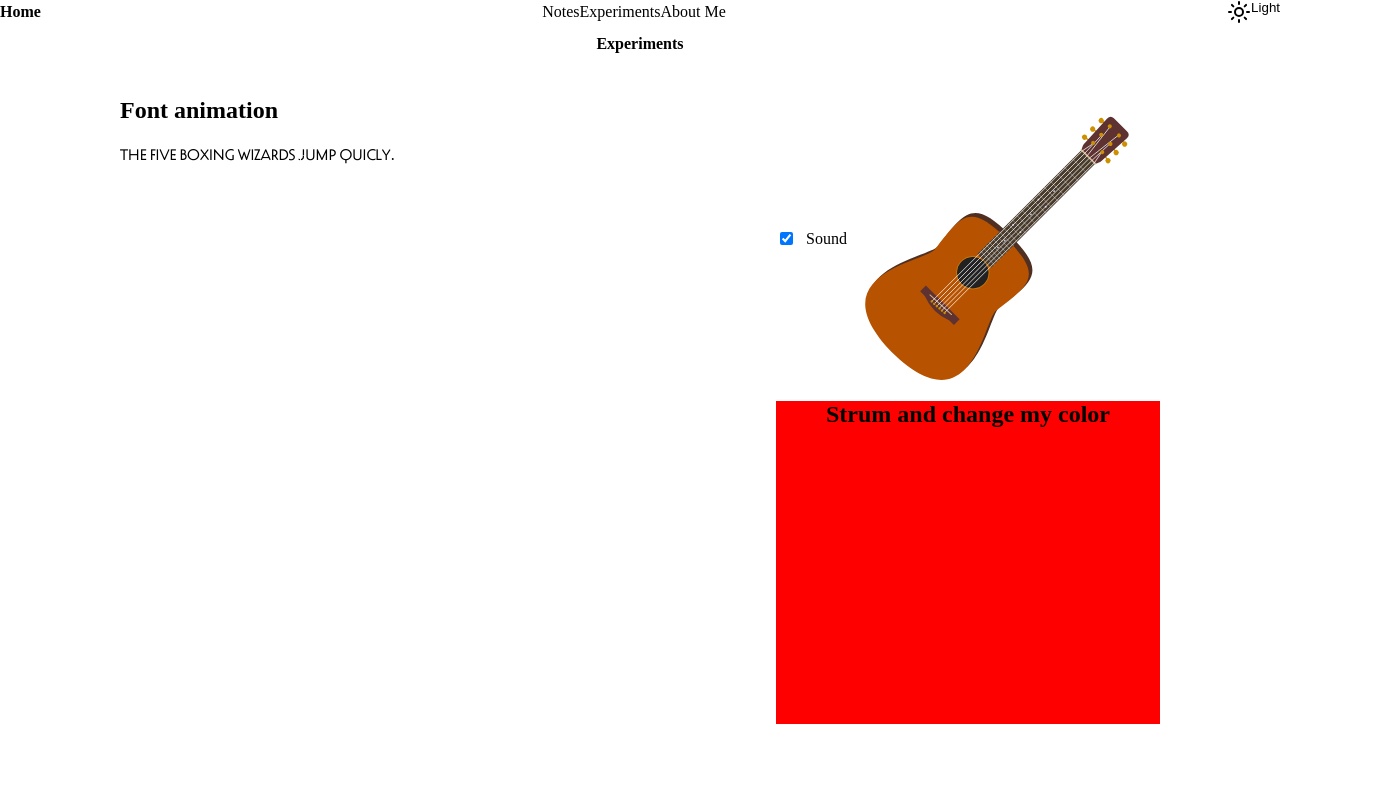
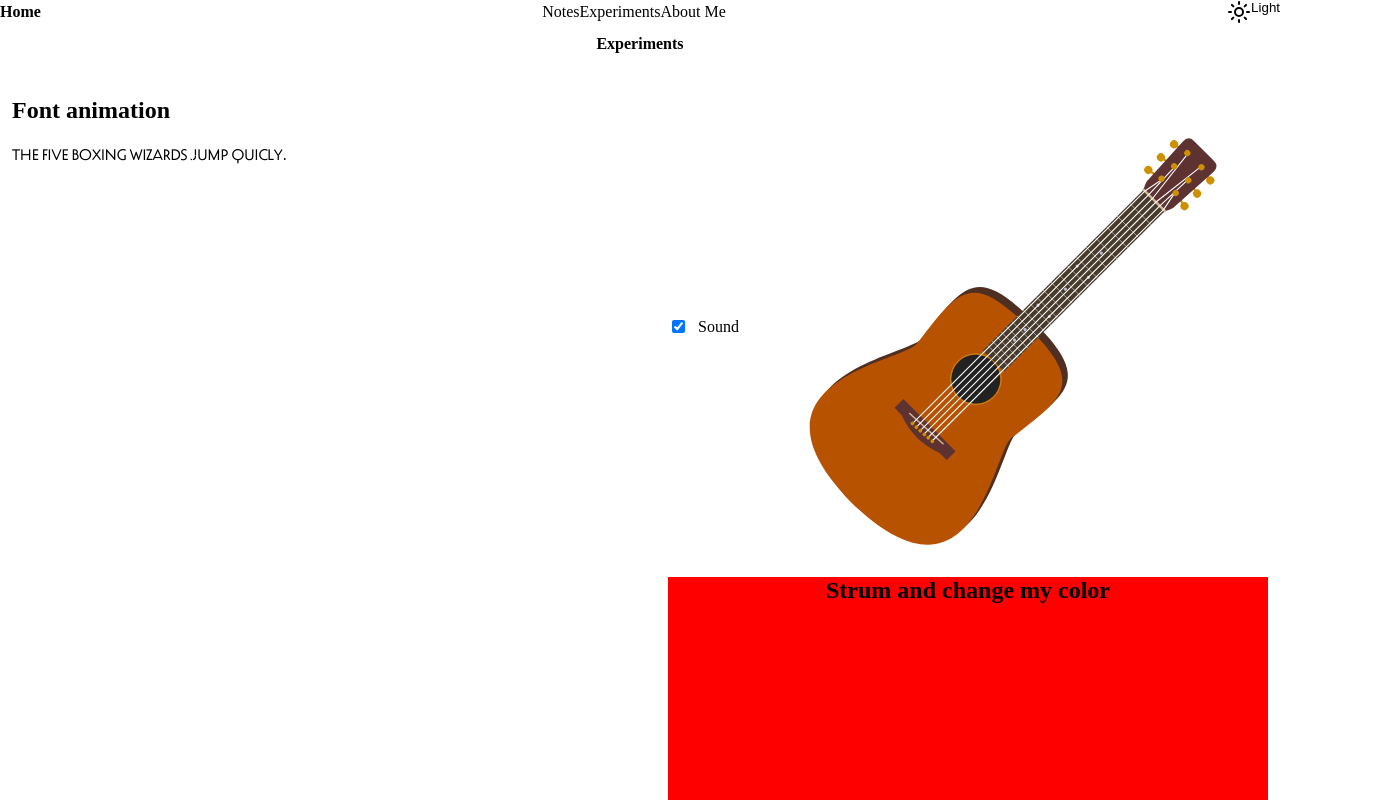
Before and after one commit to zoepje/i-love-web, a SvelteKit app: page /experiments in a window 1280 px wide. Shown: the top 800 px of the page, 1374 px wide, since content can reach past the window. Built offline with nearby package versions, Linux system fonts and the light colour scheme.

Commit message:
flex grow experimenten

```diff
--- a/src/routes/experiments/+page.svelte
+++ b/src/routes/experiments/+page.svelte
@@ -182,8 +182,9 @@
   }
 
   .ex {
+    flex: 1 1 300px;
     min-width: 300px;
-    width: 30%;
+    max-width: 600px;
     height: var(--size-15);
     padding: var(--size-4);
     background-color: var(--border);
```
